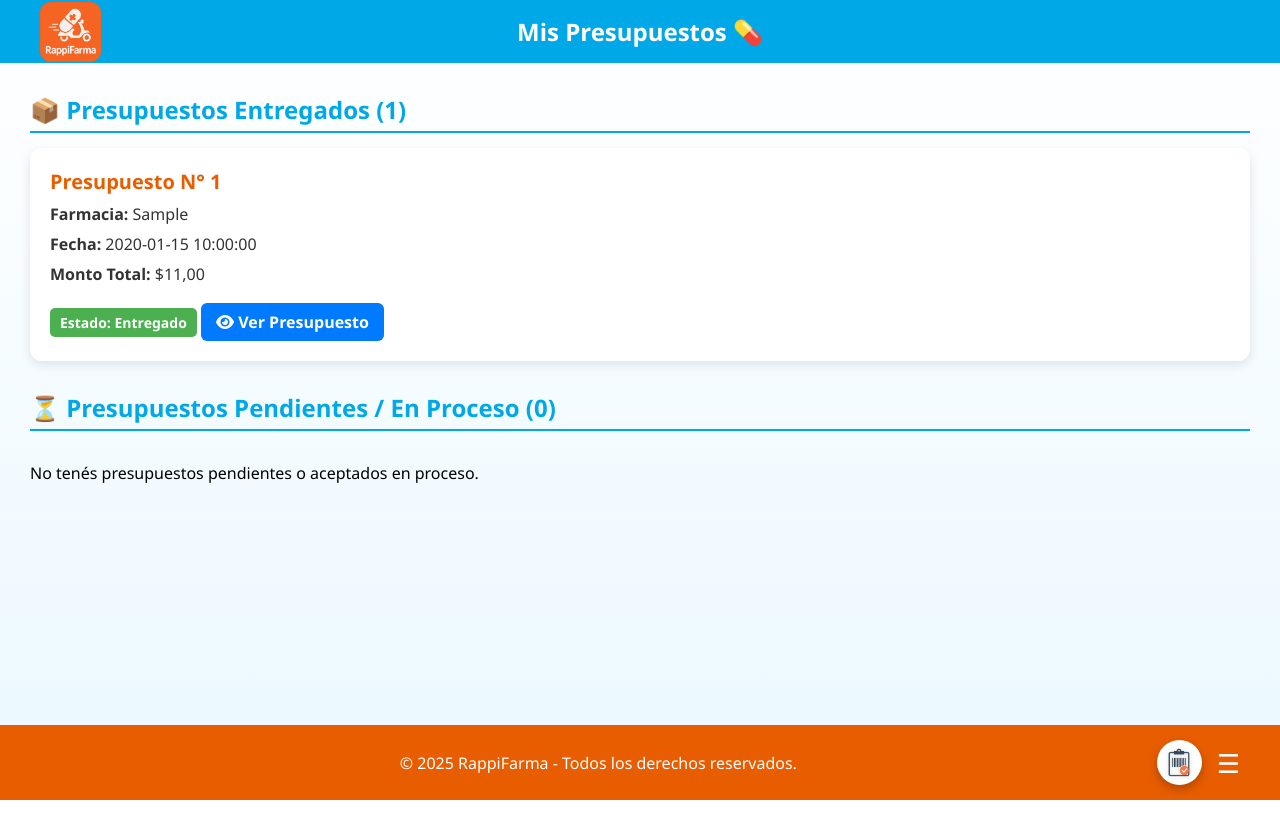
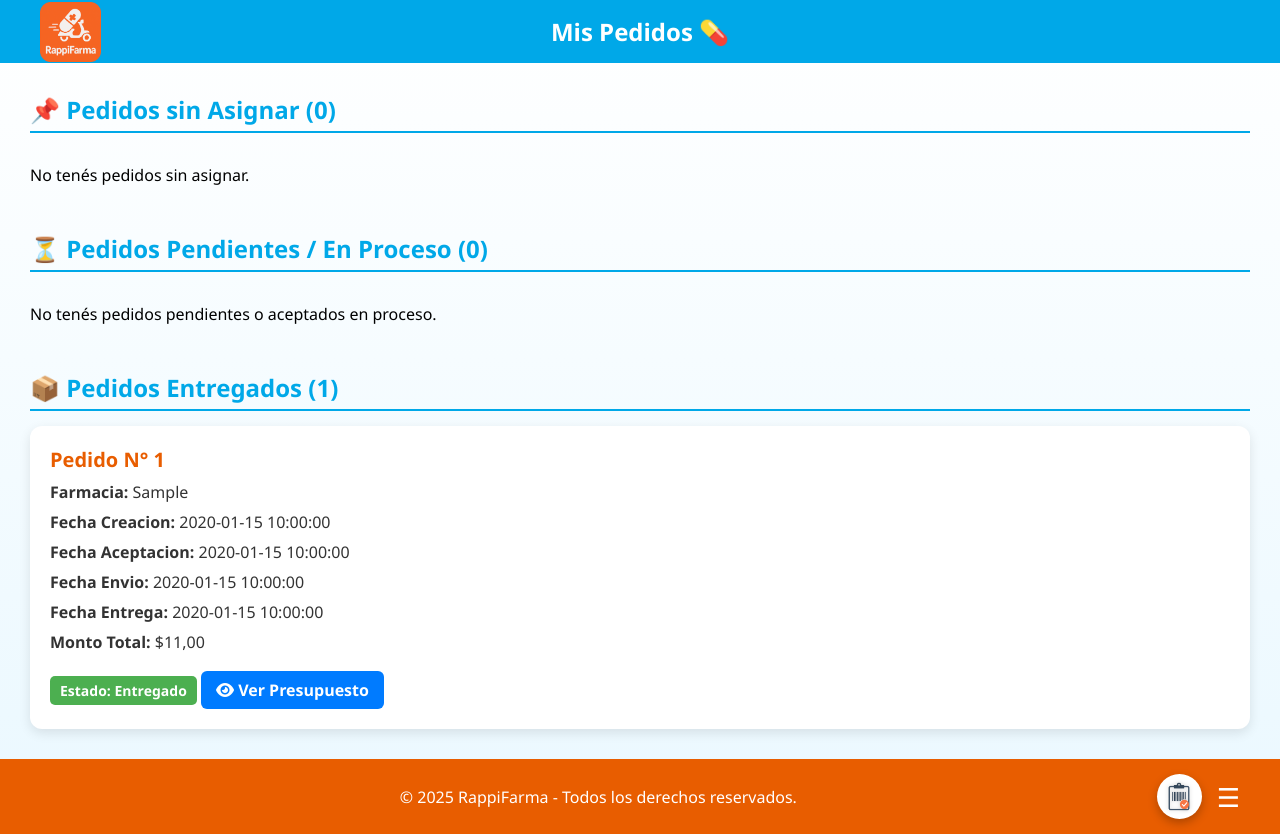
Before and after one commit to geronimo12322/RappiFarma, a PHP site: page /RappiFarma-main/pedido_usuario.php in a window 1280 px wide. Before the commit the page ends 800 px from the top, so only its background shows below. Run offline with PHP 8.4, Linux system fonts and the light colour scheme; the visitor is signed in with stand-in values (Sample User, id 1); tables that the repository leaves empty hold one stand-in row (values such as "Sample post"); some libraries are stand-ins or nearby versions.

Commit message:
act pedidos

```diff
--- a/pedido_usuario.php
+++ b/pedido_usuario.php
@@ -9,6 +9,7 @@
 include "linkDB.php";
 $conn = getConnection();
 $user_id = $_SESSION['user_id'];
+$url_gestion_pres = "test.php";
 
 // Consulta para obtener todos los presupuestos asociados a los pedidos del usuario
 $sql = "
@@ -16,7 +17,11 @@
         P.ID_Pedido,
         P.Receta,
         PR.ID_Presupuesto,
+        P.FechaCreacion,
         PR.FechaCreacion AS FechaPresupuesto,
+        PR.FechaAceptacion AS FechaAceptacion,
+        PR.FechaEnvio AS FechaEnvio,
+        PR.FechaEntrega AS FechaEntrega,
         PR.Extras,
         PR.Aceptado,
         PR.Entregado,
@@ -41,6 +46,8 @@
         FARMACIAS F ON PR.ID_Farmacia = F.ID_Farmacia
     WHERE
         P.ID_Usuario = ?
+    GROUP BY
+    	P.ID_Pedido
     ORDER BY
         PR.FechaCreacion DESC";
 
@@ -48,8 +55,7 @@
 $stmt->bind_param("i", $user_id);
 $stmt->execute();
 $result = $stmt->get_result();
-$stmt->close();
-$conn->close();
+$stmt->close();// Consulta para obtener todos los presupuestos asociados a los pedidos del usuario
 
 // Separar los resultados en Entregados y Pendientes
 $delivered_budgets = [];
@@ -64,6 +70,36 @@
         }
     }
 }
+
+$sql = "
+    SELECT
+        P.ID_Pedido,
+        P.Receta,
+        P.FechaCreacion
+    FROM
+        PEDIDOS P
+    LEFT JOIN
+        PRESUPUESTOS PR ON P.ID_Pedido = PR.ID_Pedido
+    WHERE
+        P.ID_Usuario = ? AND PR.ID_Pedido IS NULL
+    ORDER BY
+        PR.FechaCreacion DESC";
+
+// Solo pedidos creados que no poseen presupuestos asignados
+$created_budgets = [];
+
+$stmt = $conn->prepare($sql);
+$stmt->bind_param("i", $user_id);
+$stmt->execute();
+$result = $stmt->get_result();
+$stmt->close();
+$conn->close();
+
+if ($result->num_rows > 0) {
+    while($row = $result->fetch_assoc()) {
+        $created_budgets[] = $row;
+    }
+}
 ?>
 
 <!DOCTYPE html>
@@ -71,7 +107,7 @@
 <head>
 <meta charset="UTF-8">
 <meta name="viewport" content="width=device-width, initial-scale=1.0">
-<title>RappiFarma - Mis Presupuestos</title>
+<title>RappiFarma - Mis Pedidos</title>
 <style>
     /* Estilos CSS (Incluye el modal de validación y el botón QR) */
     * { box-sizing: border-box; }
@@ -89,6 +125,7 @@
     .btn-ver { display: inline-block; background-color: #007bff; color: white; padding: 8px 15px; border-radius: 6px; text-decoration: none; font-weight: bold; margin-top: 10px; transition: background-color 0.3s; }
     .btn-ver:hover { background-color: #0056b3; }
     .status-badge { display: inline-block; padding: 5px 10px; border-radius: 5px; font-weight: bold; font-size: 14px; margin-top: 5px; }
+    .status-esperando { background-color: #e85d00; display: inline-block; padding: 5px 10px; border-radius: 5px; font-weight: bold; font-size: 14px; margin-top: 5px; }
     .status-entregado { background-color: #4caf50; color: white; }
     .status-aceptado { background-color: #00a8e8; color: white; }
     .status-pendiente { background-color: #ffeb3b; color: #333; }
@@ -156,12 +193,79 @@
 
 <header>
     <img src="icon.png" alt="Logo RappiFarma">
-    <h2>Mis Presupuestos 💊</h2>
+    <h2>Mis Pedidos 💊</h2>
 </header>
 
 <div class="main-content">
 
-    <h2 class="section-title">📦 Presupuestos Entregados (<?php echo count($delivered_budgets); ?>)</h2>
+    <h2 class="section-title">📌 Pedidos sin Asignar (<?php echo count($created_budgets); ?>)</h2>
+    <div class="contenedor">
+    <?php
+    if (!empty($created_budgets)) {
+        foreach($created_budgets as $row) {
+            echo '
+            <div class="presupuesto">
+                <h3>Pedido N° '.$row['ID_Pedido'].'</h3>
+                <p><strong>Fecha Creacion:</strong> '.$row['FechaCreacion'].'</p>
+                <span class="status-badge status-esperando">Estado: Esperando</span>
+                <a href="mostrar_receta.php?id=' . $row['ID_Pedido'] . '" target="_blank" style="background-color: #4caf50; color: white; padding: 8px 15px; border-radius: 5px; text-decoration: none; font-weight: bold; transition: background 0.3s;">
+                    <i class="fas fa-image"></i> Ver Receta
+                </a>
+            </div>';
+        }
+    } else {
+        echo "<p>No tenés pedidos sin asignar.</p>";
+    }
+    ?>
+    </div>
+
+    <h2 class="section-title">⏳ Pedidos Pendientes / En Proceso (<?php echo count($pending_budgets); ?>)</h2>
+    <div class="contenedor">
+    <?php
+    if (!empty($pending_budgets)) {
+        foreach($pending_budgets as $row) {
+            $total_formateado = number_format($row['TotalPresupuesto'], 2, ',', '.');
+            $estado = ($row['Aceptado'] == 1) ? "Aceptado / En Envío" : "Pendiente de Aprobación";
+            $clase_estado = ($row['Aceptado'] == 1) ? "status-aceptado" : "status-pendiente";
+
+            if ($row['Aceptado'] == 1) {
+                echo '
+                <div class="presupuesto">
+                    <h3>Pedido N° '.$row['ID_Pedido'].'</h3>
+                    <p><strong>Farmacia:</strong> '.$row['Farmacia'].'</p>
+                    <p><strong>Fecha Creacion:</strong> '.$row['FechaCreacion'].'</p>
+                    <p><strong>Fecha Aceptacion:</strong> '.$row['FechaAceptacion'].'</p>
+                    <p><strong>Fecha Envio:</strong> '.(empty($row['FechaEnvio']) ? "Pendiente" : $row['FechaEnvio']).'</p>
+                    <p><strong>Monto Total:</strong> $'.$total_formateado.'</p>
+                    <span class="status-badge '.$clase_estado.'">Estado: '.$estado.'</span>
+
+                    <a href="#" class="btn-ver" onclick="openModal('.$row['ID_Presupuesto'].'); return false;">
+                        <i class="fas fa-eye"></i> Ver Presupuesto
+                    </a>
+                </div>';
+            } else {
+                echo '
+                <div class="presupuesto">
+                    <h3>Pedido N° '.$row['ID_Pedido'].'</h3>
+                    <p><strong>Farmacia:</strong> Pendiente</p>
+                    <p><strong>Fecha Creacion:</strong> '.$row['FechaCreacion'].'</p>
+                    <p><strong>Fecha Aceptacion:</strong> Pendiente</p>
+                    <p><strong>Fecha Envio:</strong> Pendiente</p>
+                    <p><strong>Monto Total:</strong> Pendiente</p>
+                    <span class="status-badge '.$clase_estado.'">Estado: '.$estado.'</span>
+                    <a href="'.$url_gestion_pres.'" class="btn-ver">
+                        <i class="fas fa-eye"></i> Gestionar Presupuestos
+                    </a>
+                </div>';
+            }
+        }
+    } else {
+        echo "<p>No tenés pedidos pendientes o aceptados en proceso.</p>";
+    }
+    ?>
+    </div>
+
+    <h2 class="section-title">📦 Pedidos Entregados (<?php echo count($delivered_budgets); ?>)</h2>
     <div class="contenedor">
     <?php
     if (!empty($delivered_budgets)) {
@@ -169,9 +273,12 @@
             $total_formateado = number_format($row['TotalPresupuesto'], 2, ',', '.');
             echo '
             <div class="presupuesto">
-                <h3>Presupuesto N° '.$row['ID_Presupuesto'].'</h3>
+                <h3>Pedido N° '.$row['ID_Pedido'].'</h3>
                 <p><strong>Farmacia:</strong> '.$row['Farmacia'].'</p>
-                <p><strong>Fecha:</strong> '.$row['FechaPresupuesto'].'</p>
+                    <p><strong>Fecha Creacion:</strong> '.$row['FechaCreacion'].'</p>
+                    <p><strong>Fecha Aceptacion:</strong> '.$row['FechaAceptacion'].'</p>
+                    <p><strong>Fecha Envio:</strong> '.$row['FechaEnvio'].'</p>
+                    <p><strong>Fecha Entrega:</strong> '.$row['FechaEntrega'].'</p>
                 <p><strong>Monto Total:</strong> $'.$total_formateado.'</p>
                 <span class="status-badge status-entregado">Estado: Entregado</span>
 
@@ -181,31 +288,7 @@
             </div>';
         }
     } else {
-        echo "<p>No tenés presupuestos marcados como entregados aún.</p>";
-    }
-    ?>
-    </div>
-
-    <h2 class="section-title">⏳ Presupuestos Pendientes / En Proceso (<?php echo count($pending_budgets); ?>)</h2>
-    <div class="contenedor">
-    <?php
-    if (!empty($pending_budgets)) {
-        foreach($pending_budgets as $row) {
-            $total_formateado = number_format($row['TotalPresupuesto'], 2, ',', '.');
-            $estado = ($row['Aceptado'] == 1) ? "Aceptado / En Envío" : "Pendiente de Aprobación";
-            $clase_estado = ($row['Aceptado'] == 1) ? "status-aceptado" : "status-pendiente";
-
-            echo '
-            <div class="presupuesto">
-                <h3>Presupuesto N° '.$row['ID_Presupuesto'].'</h3>
-                <p><strong>Farmacia:</strong> '.$row['Farmacia'].'</p>
-                <p><strong>Fecha:</strong> '.$row['FechaPresupuesto'].'</p>
-                <p><strong>Monto Total:</strong> $'.$total_formateado.'</p>
-                <span class="status-badge '.$clase_estado.'">Estado: '.$estado.'</span>
-            </div>';
-        }
-    } else {
-        echo "<p>No tenés presupuestos pendientes o aceptados en proceso.</p>";
+        echo "<p>No tenés pedidos marcados como entregados aún.</p>";
     }
     ?>
     </div>
```
